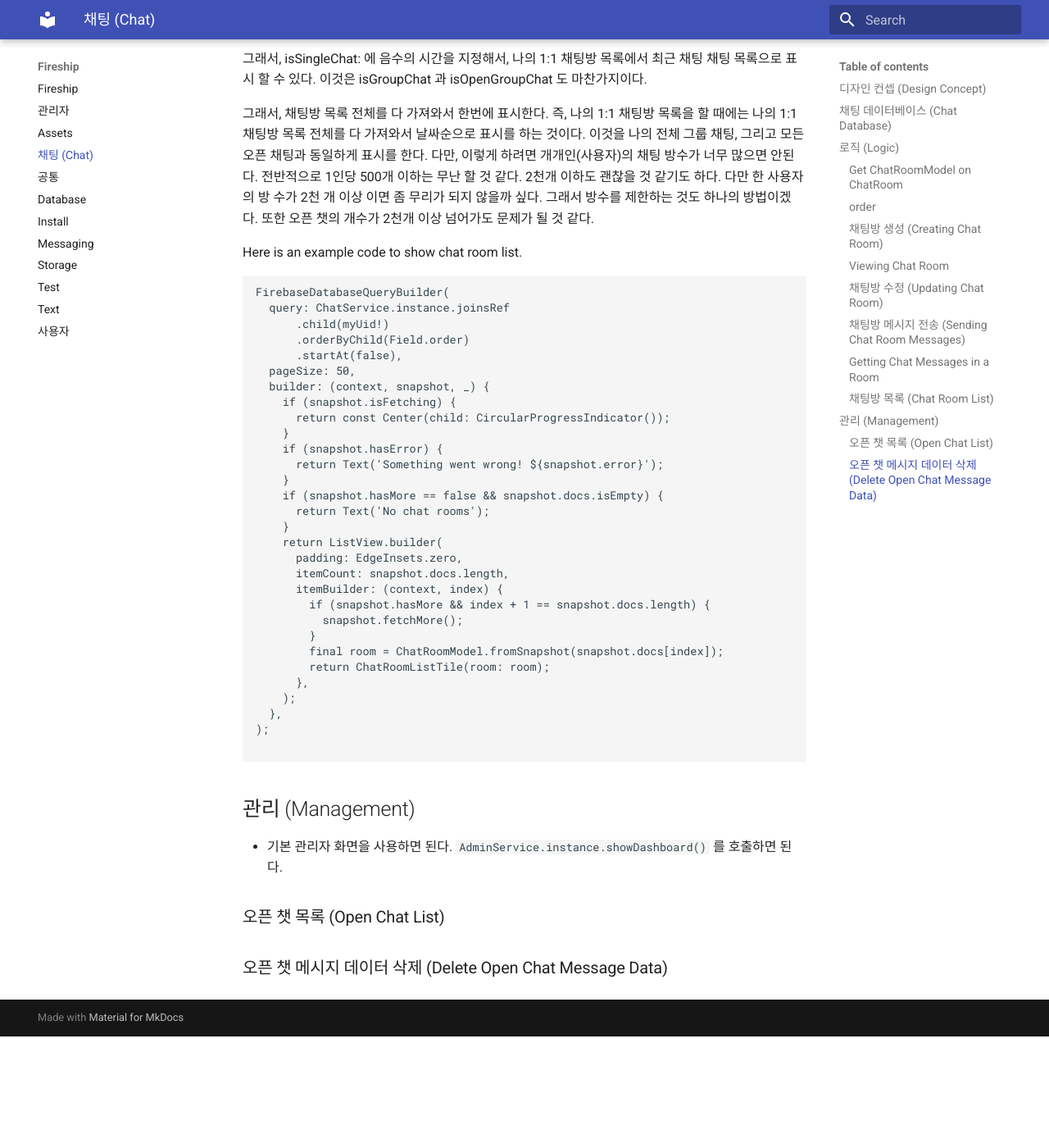
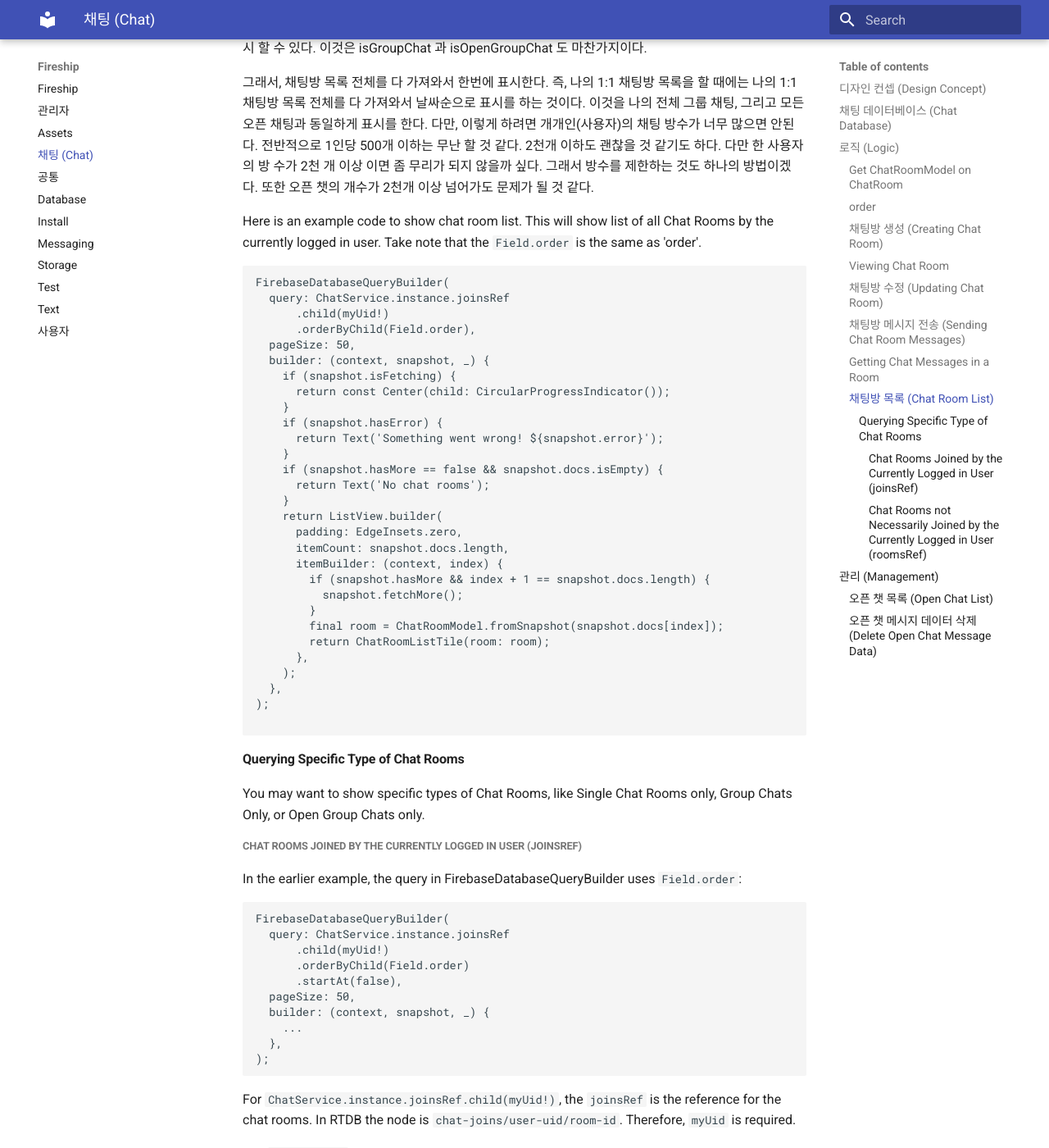
Before and after one commit to thruthesky/fireflutter, an MkDocs documentation site: the page built from docs/chat.md, in a window 1280 px wide and 1400 px high, scrolled down 4199 px. Shown: the whole window at 82% size. Built offline with MkDocs 1.6.1 and Material for MkDocs 9.7.7, drawn with Linux system fonts in a browser that asks for light colours; before the commit the page ends 5463 px from its top, so only the background shows below that; some of the changed text lies outside the part shown.

Commit message:
chat.md, Querying Specific Type of Chat Rooms

````diff
--- a/docs/chat.md
+++ b/docs/chat.md
@@ -1,6 +1,4 @@
 # 채팅 (Chat)
-
-
 
 ## 디자인 컨셉 (Design Concept)
 
@@ -24,8 +22,6 @@
 
 ## 로직 (Logic)
 
-
-
 ### Get ChatRoomModel on ChatRoom
 
 - The complete chat room model instance is needed before display the chat room message. For instance,
@@ -34,15 +30,11 @@
   - to show password input box based on the chat room settings,
   - etc
 
-
-
-
 ### order
 
 - Chat message order is sorted by the last message's `order` field.
   - It must have a smaller value than the previous message.
   - When you send a chat message programatically without `order`, the message may be shown at the top.
-
 
 ### 채팅방 생성 (Creating Chat Room)
 
@@ -66,7 +58,7 @@ ChatModel 만드는 것 만으로 채팅방이 만들어지지 않는다. 그래
 A `ChatRoom()` widget can be used to show chat room (room's messages with room input box).
 
 ```dart
-// For 1:1 chat room
+// For 1:1 chat room, using other user's uid
 ChatRoom(uid: 'user-uid');
 
 ...
@@ -172,8 +164,6 @@ FirebaseDatabaseQueryBuilder(
   },
 );
 
-
-
 ```
 
 ### 채팅방 목록 (Chat Room List)
@@ -191,14 +181,13 @@ RTDB 의 특성상 채팅방을 목록 할 때,
 그래서, 채팅방 목록 전체를 다 가져와서 한번에 표시한다. 즉, 나의 1:1 채팅방 목록을 할 때에는 나의 1:1 채팅방 목록 전체를 다 가져와서 날싸순으로 표시를 하는 것이다. 이것을 나의 전체 그룹 채팅, 그리고 모든 오픈 채팅과 동일하게 표시를 한다.
 다만, 이렇게 하려면 개개인(사용자)의 채팅 방수가 너무 많으면 안된다. 전반적으로 1인당 500개 이하는 무난 할 것 같다. 2천개 이하도 괜찮을 것 같기도 하다. 다만 한 사용자의 방 수가 2천 개 이상 이면 좀 무리가 되지 않을까 싶다. 그래서 방수를 제한하는 것도 하나의 방법이겠다. 또한 오픈 챗의 개수가 2천개 이상 넘어가도 문제가 될 것 같다.
 
-Here is an example code to show chat room list.
+Here is an example code to show chat room list. This will show list of all Chat Rooms by the currently logged in user. Take note that the `Field.order` is the same as 'order'.
 
 ```dart
 FirebaseDatabaseQueryBuilder(
   query: ChatService.instance.joinsRef
       .child(myUid!)
-      .orderByChild(Field.order)
-      .startAt(false),
+      .orderByChild(Field.order),
   pageSize: 50,
   builder: (context, snapshot, _) {
     if (snapshot.isFetching) {
@@ -226,6 +215,61 @@ FirebaseDatabaseQueryBuilder(
 
 ```
 
+#### Querying Specific Type of Chat Rooms
+
+You may want to show specific types of Chat Rooms, like Single Chat Rooms only, Group Chats Only, or Open Group Chats only.
+
+##### Chat Rooms Joined by the Currently Logged in User (joinsRef)
+
+In the earlier example, the query in FirebaseDatabaseQueryBuilder uses `Field.order`:
+
+```dart
+FirebaseDatabaseQueryBuilder(
+  query: ChatService.instance.joinsRef
+      .child(myUid!)
+      .orderByChild(Field.order)
+      .startAt(false),
+  pageSize: 50,
+  builder: (context, snapshot, _) {
+    ...
+  },
+);
+```
+
+For `ChatService.instance.joinsRef.child(myUid!)`, the `joinsRef` is the reference for the chat rooms. In RTDB the node is `chat-joins/user-uid/room-id`. Therefore, `myUid` is required.
+
+The `Field.order` is the same with 'order'. This can be used to get all the group chat that the currently logged in user is joined. Here are the list of fields can be used in `joinsRef`:
+
+1. `Field.order` - same as 'order'.
+   - All chat room - single or group chat
+2. `Field.singleChatOrder` - same as 'singleChatOrder'.
+   - All single chat room
+3. `Field.groupChatOrder` - same as 'groupChatOrder'.
+   - All group chat room
+
+##### Chat Rooms not Necessarily Joined by the Currently Logged in User (roomsRef)
+
+For `ChatService.instance.roomsRef`, the `roomsRef` is the reference for the chat rooms. In RTDB the node is `chat-rooms/roon-id`.
+
+```dart
+FirebaseDatabaseQueryBuilder(
+  query: ChatService.instance.roomsRef
+      .orderByChild(Field.openGroupChatOrder)
+      .startAt(false),
+  pageSize: 50,
+  builder: (context, snapshot, _) {
+    ...
+  }
+);
+```
+
+Here are the list of fields can be used in `roomsRef`:
+
+1. `Field.groupChatOrder` - same as 'groupChatOrder'.
+   - All group chat room
+2. `Field.openGroupChatOrder` - same as 'openGroupChatOrder'.
+   - All open group chat room
+
 ## 관리 (Management)
 
 - 기본 관리자 화면을 사용하면 된다. `AdminService.instance.showDashboard()` 를 호출하면 된다.
````
Also changed, not shown: 2 other files.
